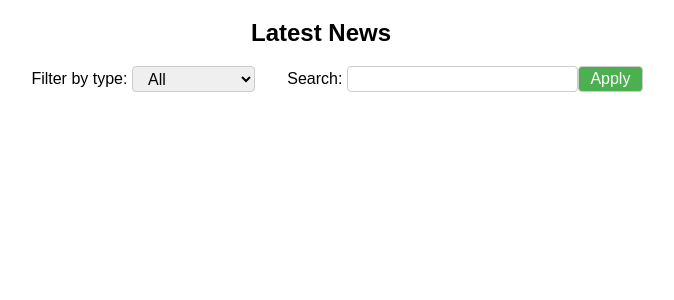
After one commit to Eazyisreal/Hacker-News-API-Client, a Django app: template news/templates/news_list.html in a window 1280 px wide. The commit adds this page. Shown: the top 300 px of the page, without its empty margins (319-993 px from the left). Run offline with Django 4.2, Linux system fonts and the light colour scheme; the template is opened without the code that fills it, so the values that code supplies are empty.

Commit message:
Chore: Added basic styling

```diff
--- /dev/null
+++ b/news/static/css/style.css
@@ -0,0 +1,110 @@
+* {
+    font-family: sans-serif;
+    margin: 0;
+    padding: 0;
+    box-sizing: border-box;
+  }
+
+  .header {
+    text-align: center;
+    font-size: 1.5rem;
+    margin: 1.2rem 0;
+  }
+
+  .home {
+    padding: 5rem;
+  }
+  form {
+    display: flex;
+    align-items: center;
+    justify-content: center;
+    margin: 1.2rem 0;
+    padding: 0 1.6rem;
+  }
+   .div{
+    padding-left: 2rem;
+   }
+
+  select,
+  input,
+  button {
+    font-size: 1rem;
+    height: 1.6rem;
+    border: 1px solid #ccc;
+    border-radius: 4px;
+    padding: 0 .7rem;
+  }
+
+  button {
+    background-color: #4caf50;
+    color: #fff;
+    cursor: pointer;
+  }
+
+  .form-button:hover{
+    background-color: #333;
+  }
+
+  ul {
+    list-style: none;
+    margin: 0;
+    padding: 0;
+  }
+
+  li {
+    margin: 1.6rem 0;
+  }
+
+  a {
+    color: #333;
+    text-decoration: none;
+  }
+
+  a:hover {
+    color: #4caf50;
+  }
+
+  .news-title {
+    font-size: 1.5rem;
+    margin: .5rem 0;
+  }
+
+  .news-url {
+    color: #666;
+    font-size: .7rem;
+    margin: .05rem 0;
+  }
+
+  .pagination {
+    display: flex;
+    align-items: center;
+    justify-content: space-between;
+    margin: 1.2rem 0;
+  }
+
+  .pagination a {
+    color: #4caf50;
+    font-size: 1rem;
+    text-decoration: none;
+  }
+
+  .pagination a:hover {
+    color: #333;
+  }
+
+  .button {
+    /* styles for button */
+    display: inline-block;
+    padding: .7rem 1.15rem;
+    background-color: #4caf50;
+    color: #fff;
+    text-decoration: none;
+    border-radius: 5px;
+    margin: 1rem;
+}
+
+.button:hover {
+    /* styles for button on hover */
+    background-color: #121712;
+    cursor: pointer;
+}
--- a/news/items/templates/news_detail.html
+++ b/news/templates/news_detail.html
@@ -1,4 +1,4 @@
-
+{% load static %}
 
 <!DOCTYPE html>
 <html lang="en">
@@ -6,6 +6,7 @@
     <meta charset="UTF-8">
     <meta http-equiv="X-UA-Compatible" content="IE=edge">
     <meta name="viewport" content="width=device-width, initial-scale=1.0">
+    <link rel="stylesheet" href="{% static 'css/style.css' %}">
     <title>News</title>
 </head>
 <body>
--- /dev/null
+++ b/news/templates/news_list.html
@@ -0,0 +1,106 @@
+{% load static %} {% comment %} <!DOCTYPE html>
+<html lang="en">
+  <head>
+    <meta charset="UTF-8" />
+    <meta http-equiv="X-UA-Compatible" content="IE=edge" />
+    <meta name="viewport" content="width=device-width, initial-scale=1.0" />
+    <link rel="stylesheet" href="{% static 'css/style.css' %}" />
+    <title>News</title>
+  </head>
+  <body>
+    <div>
+      <h1 class="header">Latest News</h1>
+      {% load pagination_tags %}
+      <form method="get" action="">
+        <label for="type">Filter by type:</label>
+        <select name="type" id="type">
+          <option value="">All</option>
+          <option value="story">Story</option>
+          <option value="comment">Comment</option>
+          <option value="poll">Poll</option>
+          <option value="pollopt">Poll Option</option>
+        </select>
+        <label for="search">Search:</label>
+        <input type="text" name="search" id="search" />
+        <button type="submit">Apply</button>
+      </form>
+    </div>
+    <ul>
+      {% for item in news_items %}
+      <li>
+        <a href="{{ item.url }}">{{ item.title }}</a>
+        <p>{{ item.body|truncatewords:30 }}</p>
+      </li>
+      {% endfor %}
+    </ul>
+
+    {% paginate %} {% for news_item in page_obj %}
+    <h2 class="news-title">{{ news_item.title }}</h2>
+    <p class="news-url">{{ news_item.url }}</p>
+    <p>{{ news_item.created_at }}</p>
+    <p>{{ news_item.type }}</p>
+    {% endfor %} {% if page_obj.has_previous %}
+    <a href="?page={{ page_obj.previous_page_number }}">Previous</a>
+    {% endif %} {% if page_obj.has_next %}
+    <a href="?page={{ page_obj.next_page_number }}">Next</a>
+    {% endif %}
+  </body>
+</html>
+{% endcomment %}
+
+<!DOCTYPE html>
+<html lang="en">
+  <head>
+    <meta charset="UTF-8" />
+    <meta http-equiv="X-UA-Compatible" content="IE=edge" />
+    <meta name="viewport" content="width=device-width, initial-scale=1.0" />
+    <link rel="stylesheet" href="{% static 'css/style.css' %}" />
+    <title>News</title>
+  </head>
+  <body>
+    <div class="form-container">
+      <h1 class="header">Latest News</h1>
+      {% load pagination_tags %}
+      <form method="get" action="" class="form">
+       <div class='div'>
+        <label for="type" class="form-label">Filter by type:</label>
+        <select name="type" id="type" class="form-select">
+          <option value="">All</option>
+          <option value="story">Story</option>
+          <option value="comment">Comment</option>
+          <option value="poll">Poll</option>
+          <option value="pollopt">Poll Option</option>
+        </select>
+       </div>
+       <div class='div'>
+        <label for="search" class="form-label">Search:</label>
+        <input type="text" name="search" id="search" class="form-input" />
+     </div>
+        <button type="submit" class="form-button">Apply</button>
+      </form>
+    </div>
+   <div class='home' >
+    <ul class="news-list">
+        {% for item in news_items %}
+        <li class="news-item">
+          <a href="{{ item.url }}" class="news-item-link">{{ item.title }}</a>
+          <p class="news-item-description">{{ item.body|truncatewords:30 }}</p>
+        </li>
+        {% endfor %}
+      </ul>
+
+      {% paginate %} {% for news_item in page_obj %}
+      <h2 class="news-title">{{ news_item.title }}</h2>
+      <p class="news-url">{{ news_item.url }}</p>
+      <p class="news-date">{{ news_item.created_at }}</p>
+      <p class="news-type">{{ news_item.type }}</p>
+      {% endfor %} {% if page_obj.has_previous %}
+      <a href="?page={{ page_obj.previous_page_number }}" class="button"
+        >Previous</a
+      >
+      {% endif %} {% if page_obj.has_next %}
+      <a href="?page={{ page_obj.next_page_number }}" class="button">Next</a>
+      {% endif %}
+   </div>
+  </body>
+</html>
```
Also changed, not shown: news/items/templates/news_list.html (deleted, +0 -57 lines), news/news/settings.py (+4 -4 lines).
